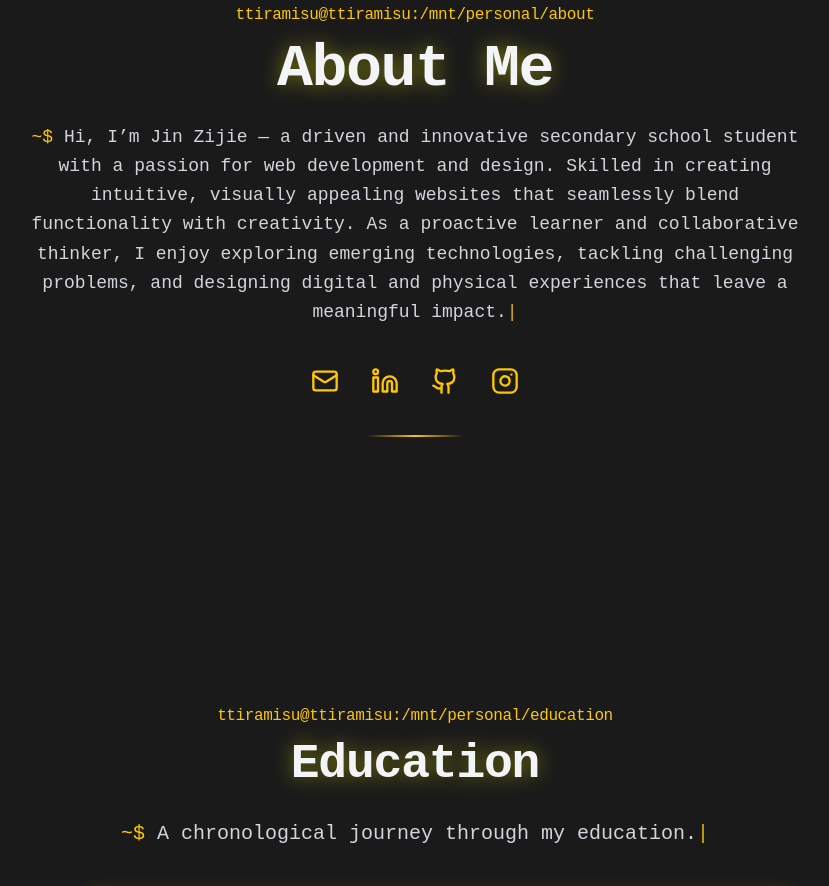
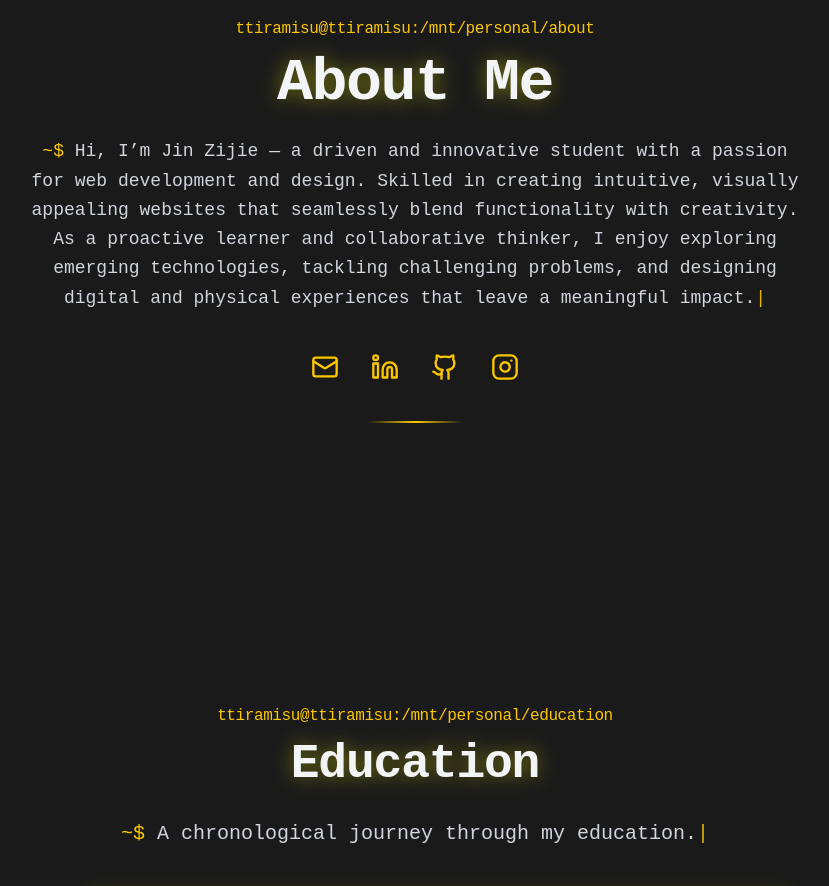
Before and after one commit to ttiramisu/website-personal-2.0, a React (Vite) app: page / in a window 1280 px wide. Shown: the part 900-1786 px from the top of the page, without its empty margins (225-1054 px from the left). Built offline with nearby package versions, Linux system fonts and the light colour scheme; no server answers; a web font is replaced by a local one.

Commit message:
updat about

```diff
--- a/src/components/About.tsx
+++ b/src/components/About.tsx
@@ -43,7 +43,7 @@ export default function About() {
       >
         <span className="text-yellow-400">~$</span>{" "}
         <span>
-          Hi, I’m Jin Zijie — a driven and innovative secondary school student
+          Hi, I’m Jin Zijie — a driven and innovative student
           with a passion for web development and design. Skilled in creating
           intuitive, visually appealing websites that seamlessly blend
           functionality with creativity. As a proactive learner and collaborative
```
